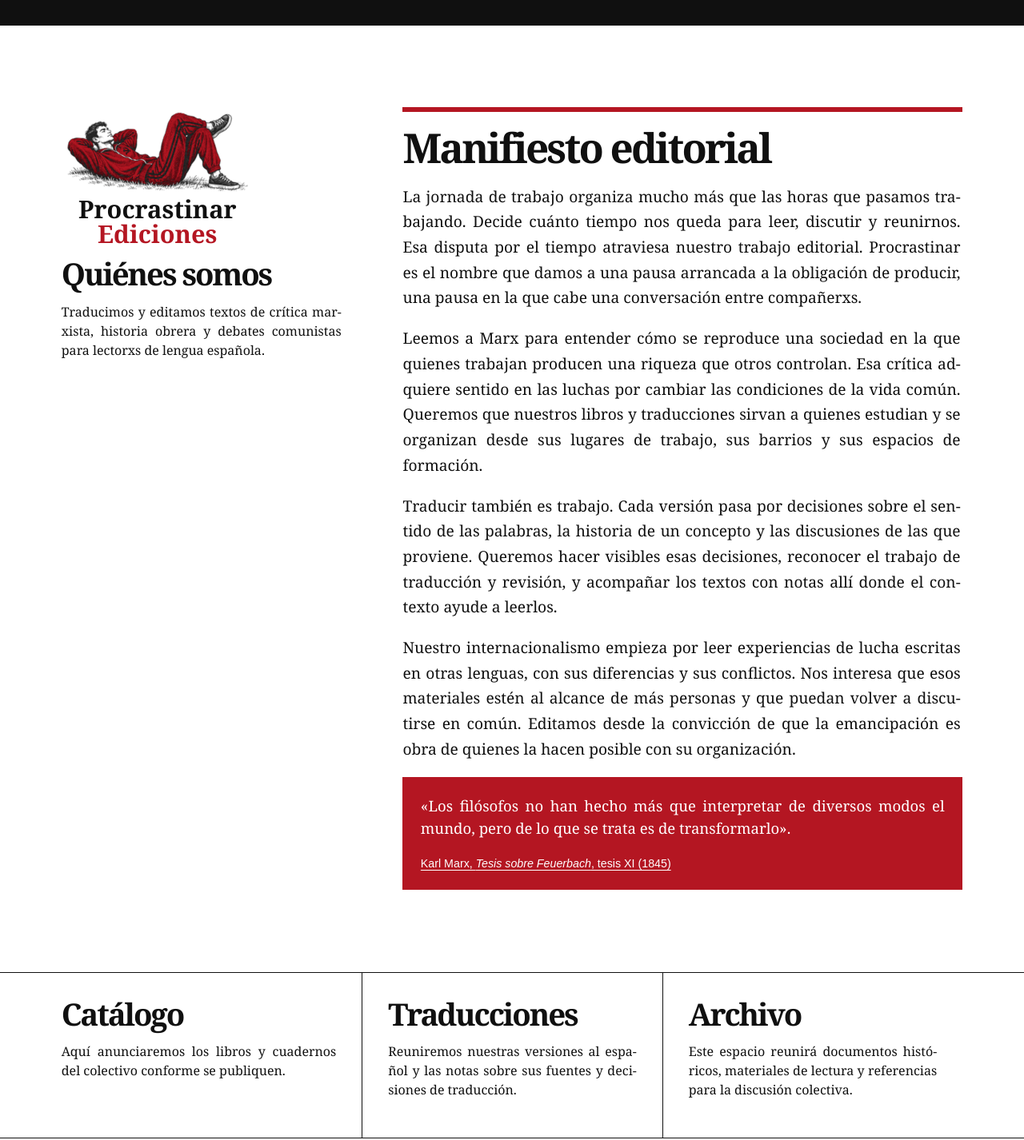
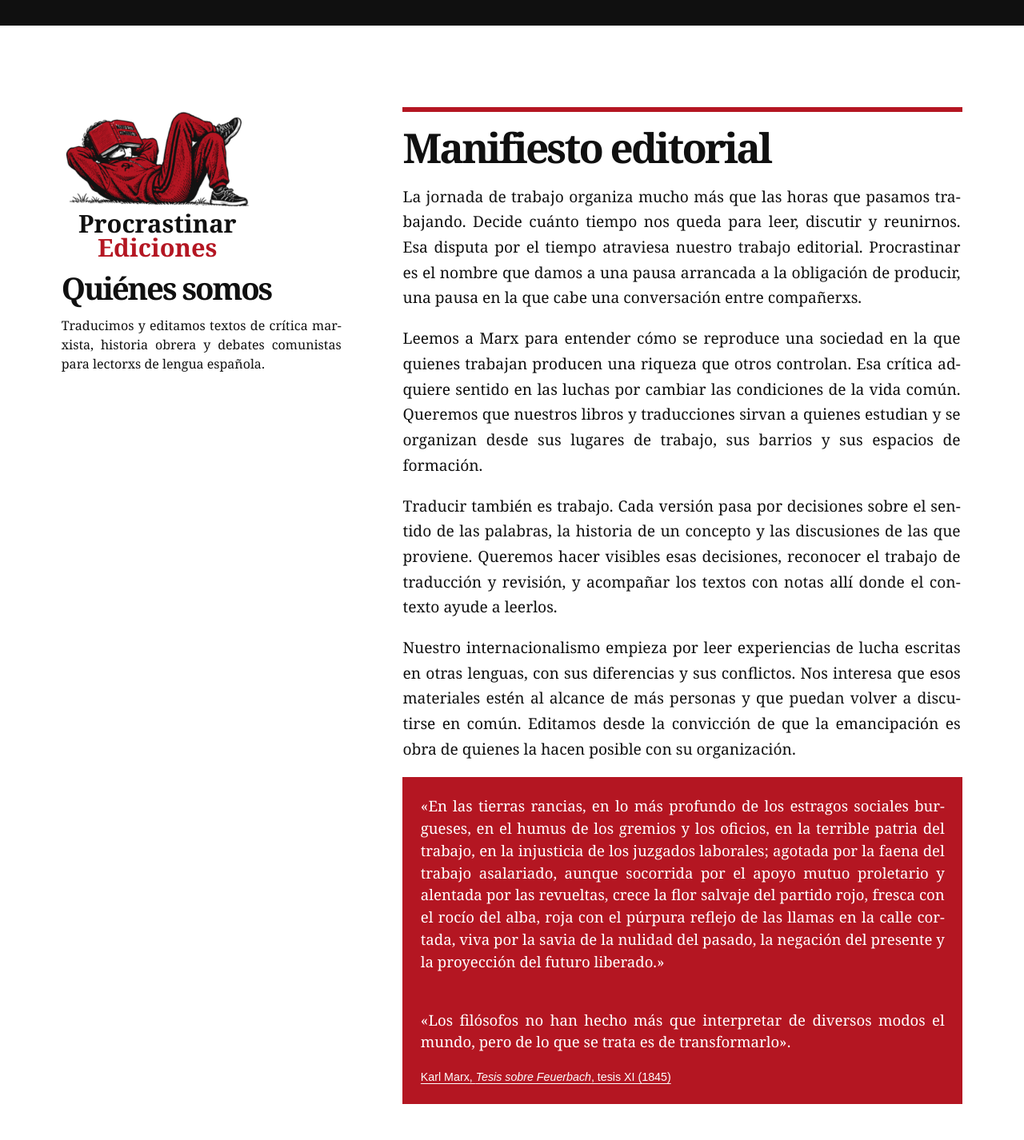
Before and after one commit to ProcrastinarEdiciones/procrastinarediciones.github.io, a plain HTML site: page index.html in a window 1280 px wide. Shown: the part 1140-2566 px from the top of the page at 80% size. Drawn offline with Linux system fonts and the light colour scheme.

Commit message:
Actualiza el logo y añade la cita al manifiesto

```diff
--- a/index.html
+++ b/index.html
@@ -41,8 +41,8 @@
     </div>
     <section class="marco editorial" id="quienes" aria-labelledby="quienes-titulo">
       <div class="identidad">
-        <div class="logo-editorial" role="img" aria-label="Procrastinar Ediciones, con un joven recostado">
-          <img src="logotipo-chandal.webp" alt="" width="640" height="298" loading="lazy">
+        <div class="logo-editorial" role="img" aria-label="Procrastinar Ediciones, con un joven recostado con el Manifiesto comunista sobre la cara">
+          <img src="logotipo-chandal-unificado.webp" alt="" width="640" height="345" loading="lazy">
           <strong aria-hidden="true">Procrastinar <span>Ediciones</span></strong>
         </div>
         <h2 id="quienes-titulo">Quiénes somos</h2>
@@ -54,6 +54,9 @@
         <p>Leemos a Marx para entender cómo se reproduce una sociedad en la que quienes trabajan producen una riqueza que otros controlan. Esa crítica adquiere sentido en las luchas por cambiar las condiciones de la vida común. Queremos que nuestros libros y traducciones sirvan a quienes estudian y se organizan desde sus lugares de trabajo, sus barrios y sus espacios de formación.</p>
         <p>Traducir también es trabajo. Cada versión pasa por decisiones sobre el sentido de las palabras, la historia de un concepto y las discusiones de las que proviene. Queremos hacer visibles esas decisiones, reconocer el trabajo de traducción y revisión, y acompañar los textos con notas allí donde el contexto ayude a leerlos.</p>
         <p>Nuestro internacionalismo empieza por leer experiencias de lucha escritas en otras lenguas, con sus diferencias y sus conflictos. Nos interesa que esos materiales estén al alcance de más personas y que puedan volver a discutirse en común. Editamos desde la convicción de que la emancipación es obra de quienes la hacen posible con su organización.</p>
+        <blockquote class="tesis">
+          <p>«En las tierras rancias, en lo más profundo de los estragos sociales burgueses, en el humus de los gremios y los oficios, en la terrible patria del trabajo, en la injusticia de los juzgados laborales; agotada por la faena del trabajo asalariado, aunque socorrida por el apoyo mutuo proletario y alentada por las revueltas, crece la flor salvaje del partido rojo, fresca con el rocío del alba, roja con el púrpura reflejo de las llamas en la calle cortada, viva por la savia de la nulidad del pasado, la negación del presente y la proyección del futuro liberado.»</p>
+        </blockquote>
         <blockquote class="tesis"><p>«Los filósofos no han hecho más que interpretar de diversos modos el mundo, pero de lo que se trata es de transformarlo».</p><footer><a href="https://www.marxists.org/espanol/m-e/oe/pdf/oe3-v1.pdf">Karl Marx, <cite>Tesis sobre Feuerbach</cite>, tesis XI (1845)</a></footer></blockquote>
       </article>
     </section>
```
Also changed, not shown: logotipo-chandal-unificado.webp (added).
